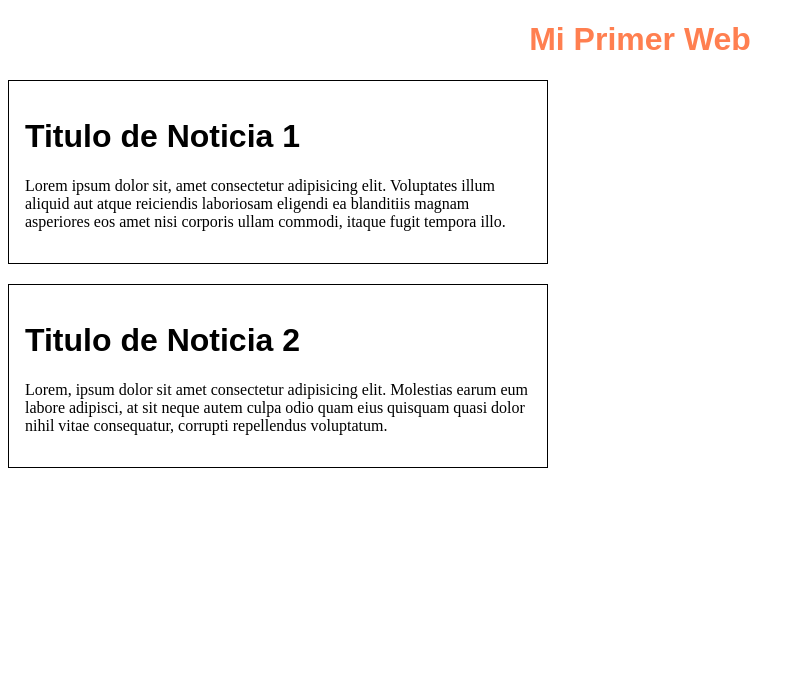
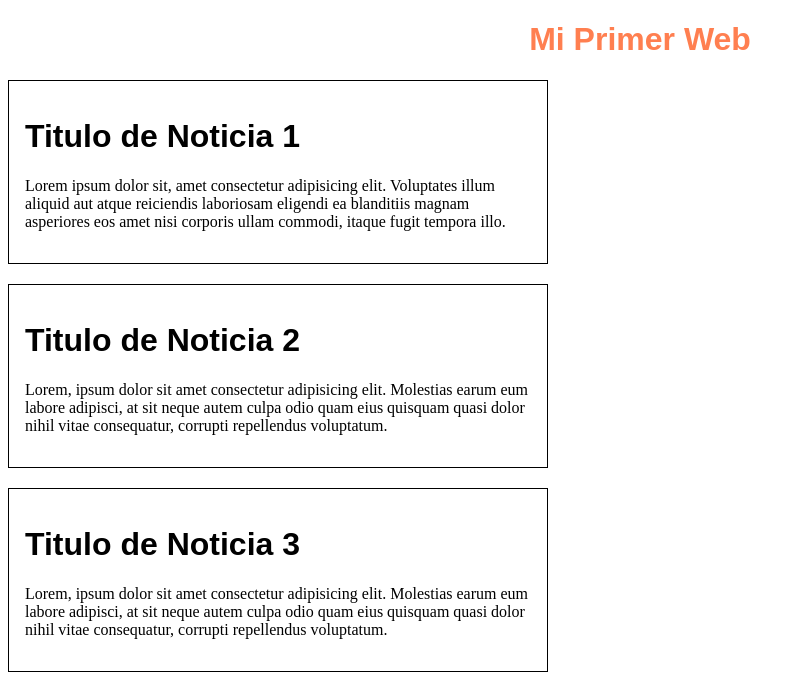
Before and after one commit to adiaznic/clase-2, a plain HTML site: page index.html in a window 1280 px wide. Shown: the whole page, without its empty margins (0-805 px from the left). Drawn offline with Linux system fonts and the light colour scheme.

Commit message:
Tercera Noticia

```diff
--- a/index.html
+++ b/index.html
@@ -17,5 +17,9 @@
         <h1>Titulo de Noticia 2</h1>
         <p>Lorem, ipsum dolor sit amet consectetur adipisicing elit. Molestias earum eum labore adipisci, at sit neque autem culpa odio quam eius quisquam quasi dolor nihil vitae consequatur, corrupti repellendus voluptatum.</p>
     </div>
+    <div id="contenedor">
+        <h1>Titulo de Noticia 3</h1>
+        <p>Lorem, ipsum dolor sit amet consectetur adipisicing elit. Molestias earum eum labore adipisci, at sit neque autem culpa odio quam eius quisquam quasi dolor nihil vitae consequatur, corrupti repellendus voluptatum.</p>
+    </div>
 </body>
 </html>
```
